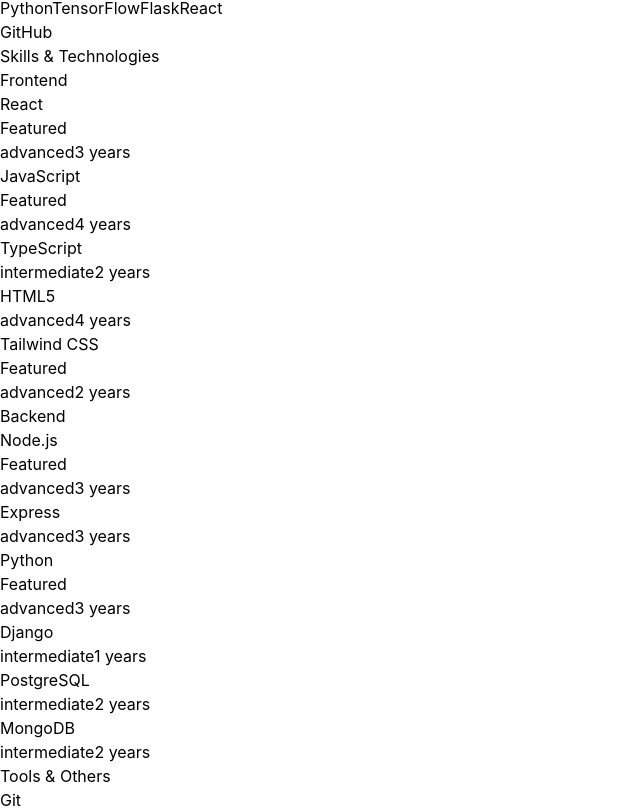
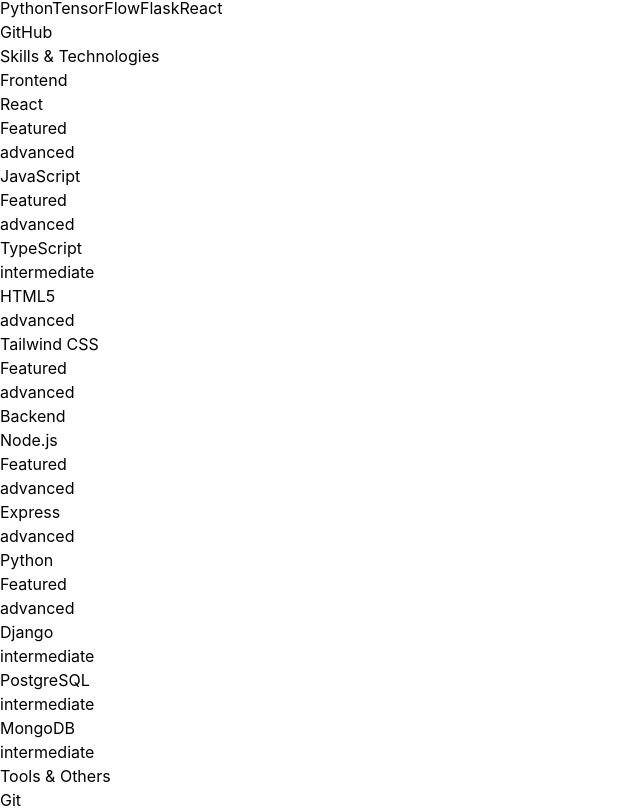
Before and after one commit to eliaskemal/elias-portfolio, a React (Vite) app: page / in a window 1280 px wide. Shown: the part 4676-5484 px from the top of the page, without its empty margins (0-640 px from the left). Built offline with nearby package versions, Linux system fonts and the light colour scheme; no server answers.

Commit message:
Remove years from skill cards

```diff
--- a/src/components/Skills.jsx
+++ b/src/components/Skills.jsx
@@ -211,15 +211,10 @@
                         </span>
                       )}
                     </div>
-                    <div className="flex items-center justify-between">
+                    <div className="flex items-center justify-center">
                       <span className="text-sm text-gray-400">
                         {skill.level}
                       </span>
-                      {skill.yearsExperience && (
-                        <span className="text-xs text-gray-500">
-                          {skill.yearsExperience} years
-                        </span>
-                      )}
                     </div>
                   </div>
                 </div>
```
